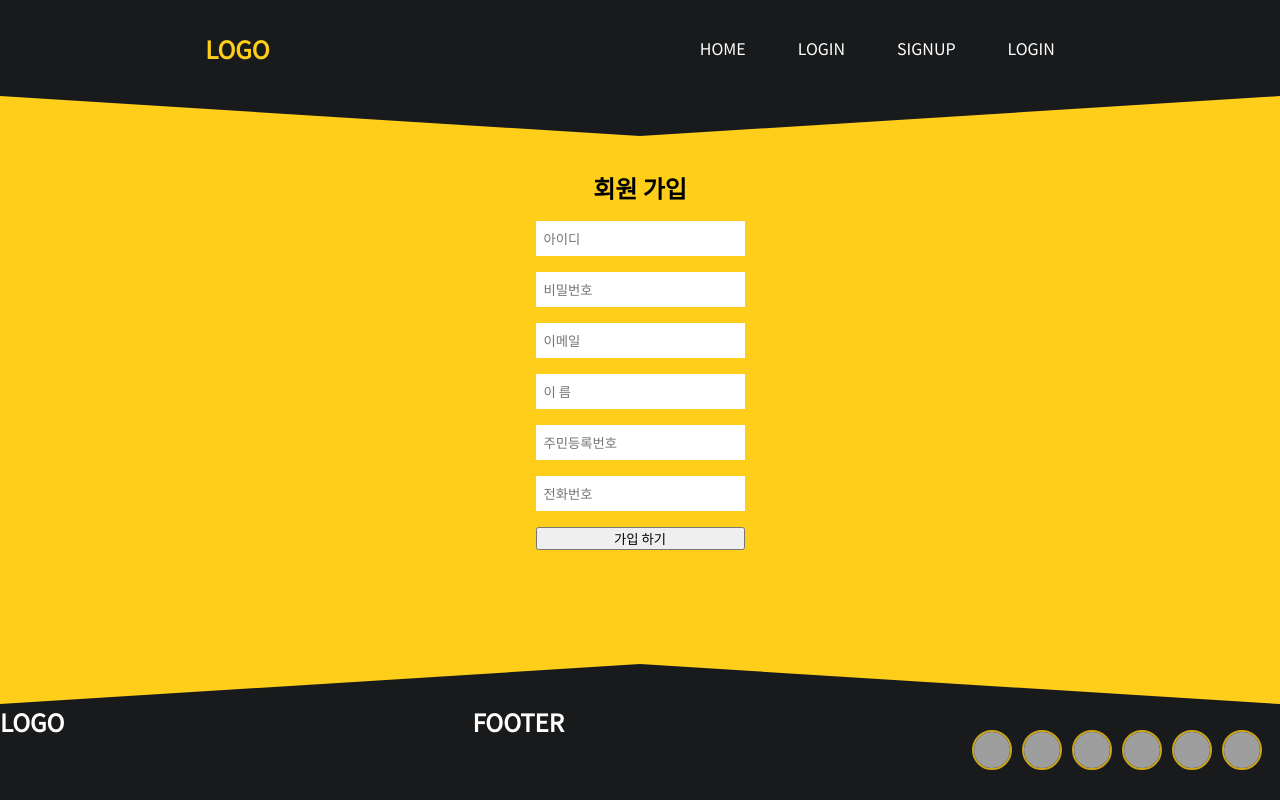
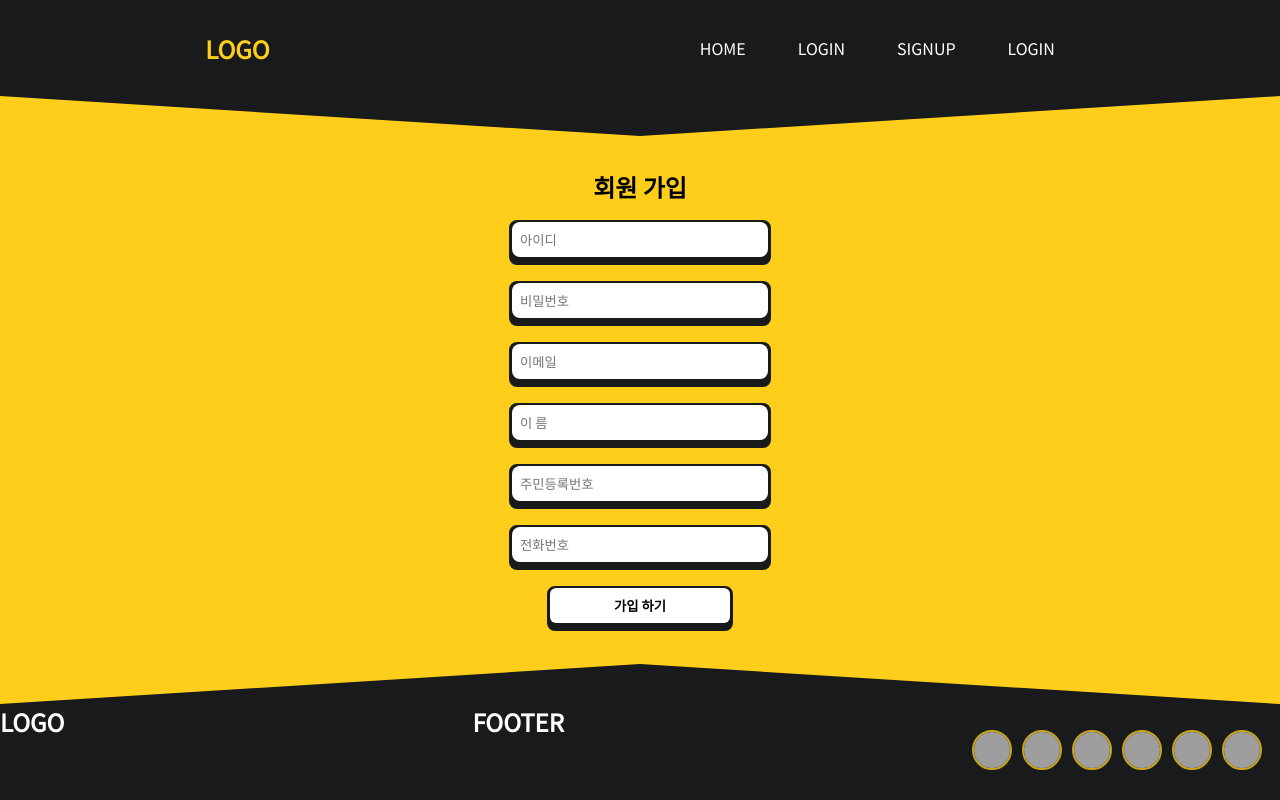
Before and after one commit to sjsin0905/bsbz-frontend, a React (Create React App) app: page /signup in a window 1280 px wide. Built offline with nearby package versions, Linux system fonts and the light colour scheme; grey boxes are pictures that could not be loaded.

Commit message:
ADD: signup-form

```diff
--- a/src/pages/Signup.tsx
+++ b/src/pages/Signup.tsx
@@ -48,19 +48,65 @@ const Forms = styled.div`
   form {
     display: flex;
     flex-direction: column;
+    justify-content: center;
+    align-items: center;
     // 입력 폼
 
     input {
       // 데이터 입력 폼
       border: none;
-      margin-bottom: 2vh;
       padding: 1vh;
+      width: 240px;
+      border-radius: 8px;
+    }
 
-      :last-child {
-        margin-bottom: 0;
+    button {
+      border: none;
+      width: 180px;
+      padding: 1vh;
+      border-radius: 6px;
     }
   }
+`;
+
+const ButtonBox = styled.div`
+  display: flex;
+  flex-direction: column;
+  justify-content: start;
+  align-items: center;
+
+  border-radius: 8px;
+  border: 2px solid ${(props) => props.theme.borderColor};
+
+  overflow: hidden;
+  background-color: ${(props) => props.theme.borderColor};
+  padding: 0 1px 6px 1px;
+
+  transition: background-color ease 0.3s;
+
+  button {
+    background-color: ${(props) => props.theme.backgroundColor};
+    transition: color ease 0.3s, background-color ease 0.3s;
+    font-weight: bold;
   }
+
+  &:hover {
+    cursor: pointer;
+    button {
+      color: ${(props) => props.theme.borderColor};
+      background-color: ${(props) => props.theme.cyColor};
+      cursor: pointer;
+    }
+  }
+`;
+
+const InputBox = styled.div`
+  background-color: ${(props) => props.theme.borderColor};
+  margin-bottom: 2vh;
+  border-radius: 8px;
+  border: 2px solid ${(props) => props.theme.borderColor};
+  overflow: hidden;
+  padding: 0 1px 6px 1px;
 `;
 
 interface IFormData {
@@ -99,6 +145,7 @@ export default function Signup() {
               <h2>회원 가입</h2>
 
               <form onSubmit={handleSubmit(onValid)}>
+                <InputBox>
                   <input
                     {...register("user_id", {
                       required: "아이디를 입력하세요.",
@@ -110,6 +157,8 @@ export default function Signup() {
                     type="text"
                     placeholder="아이디"
                   />
+                </InputBox>
+                <InputBox>
                   <input
                     {...register("password", {
                       required: "비밀번호를 입력하세요.",
@@ -130,22 +179,29 @@ export default function Signup() {
                     type="password"
                     placeholder="비밀번호"
                   />
+                </InputBox>
+                <InputBox>
                   <input
                     {...register("email", {
                       required: "이메일을 입력하세요.",
                       pattern: {
-                      value: /^([a-z0-9_\.-]+)@([\da-z\.-]+)\.([a-z\.]{2,6})$/,
+                        value:
+                          /^([a-z0-9_\.-]+)@([\da-z\.-]+)\.([a-z\.]{2,6})$/,
                         message: "이메일 형식만 가능합니다.",
                       },
                     })}
                     placeholder="이메일"
                   />
+                </InputBox>
+                <InputBox>
                   <input
                     {...register("user_name", {
                       required: "이름을 입력하세요.",
                     })}
                     placeholder="이 름"
                   />
+                </InputBox>
+                <InputBox>
                   <input
                     {...register("ssn", {
                       required: "주민등록번호를 입력하세요.",
@@ -156,6 +212,8 @@ export default function Signup() {
                     })}
                     placeholder="주민등록번호"
                   />
+                </InputBox>
+                <InputBox>
                   <input
                     {...register("phone_num", {
                       required: "전화번호를 입력해 주세요.",
@@ -166,7 +224,10 @@ export default function Signup() {
                     })}
                     placeholder="전화번호"
                   />
+                </InputBox>
+                <ButtonBox>
                   <button>가입 하기</button>
+                </ButtonBox>
               </form>
             </Forms>
 
--- a/src/utils/theme.ts
+++ b/src/utils/theme.ts
@@ -6,6 +6,7 @@ export const theme: DefaultTheme = {
   subColor: "#cba515ff",
   backgroundColor: "#ffffffff",
   borderColor: "#181a1cff",
+  cyColor: "#999595ff",
 };
 
 export const darkTheme: DefaultTheme = {
```
Lines whose indentation alone changed are shown as unchanged.
